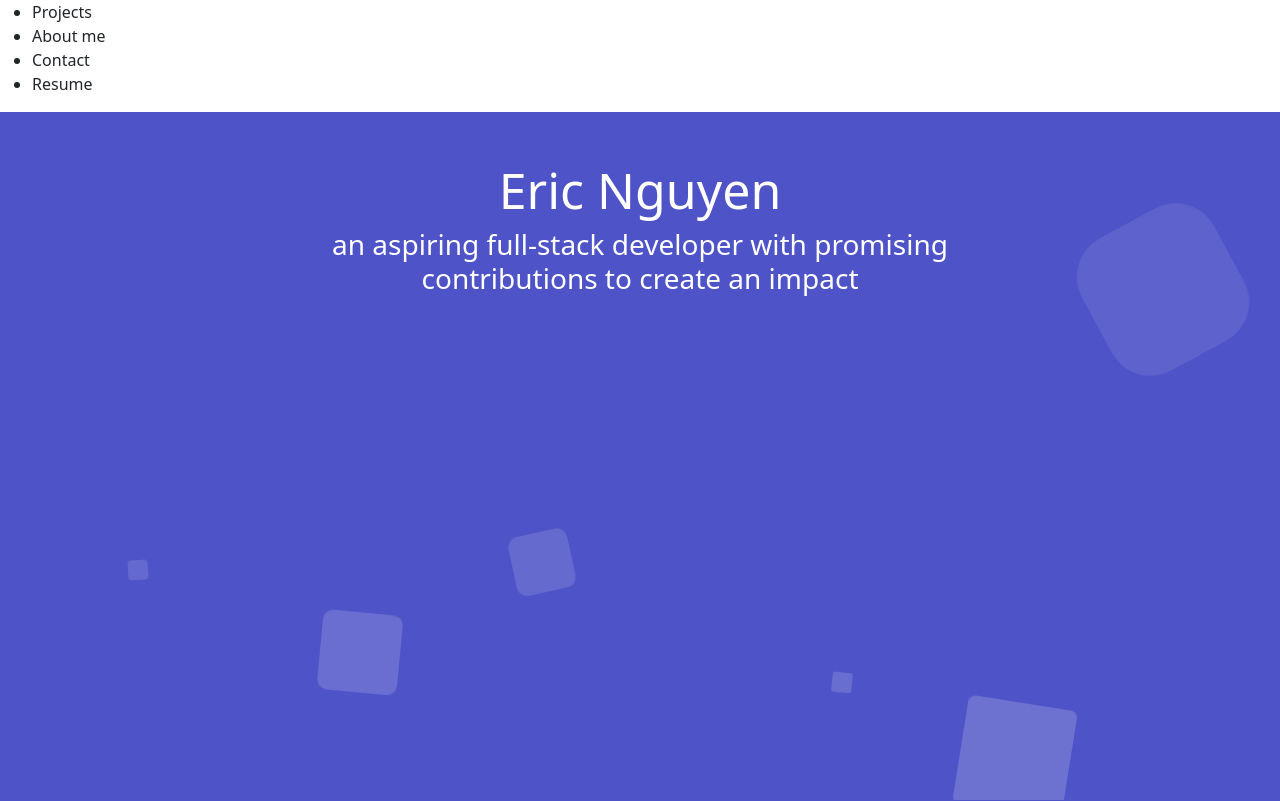
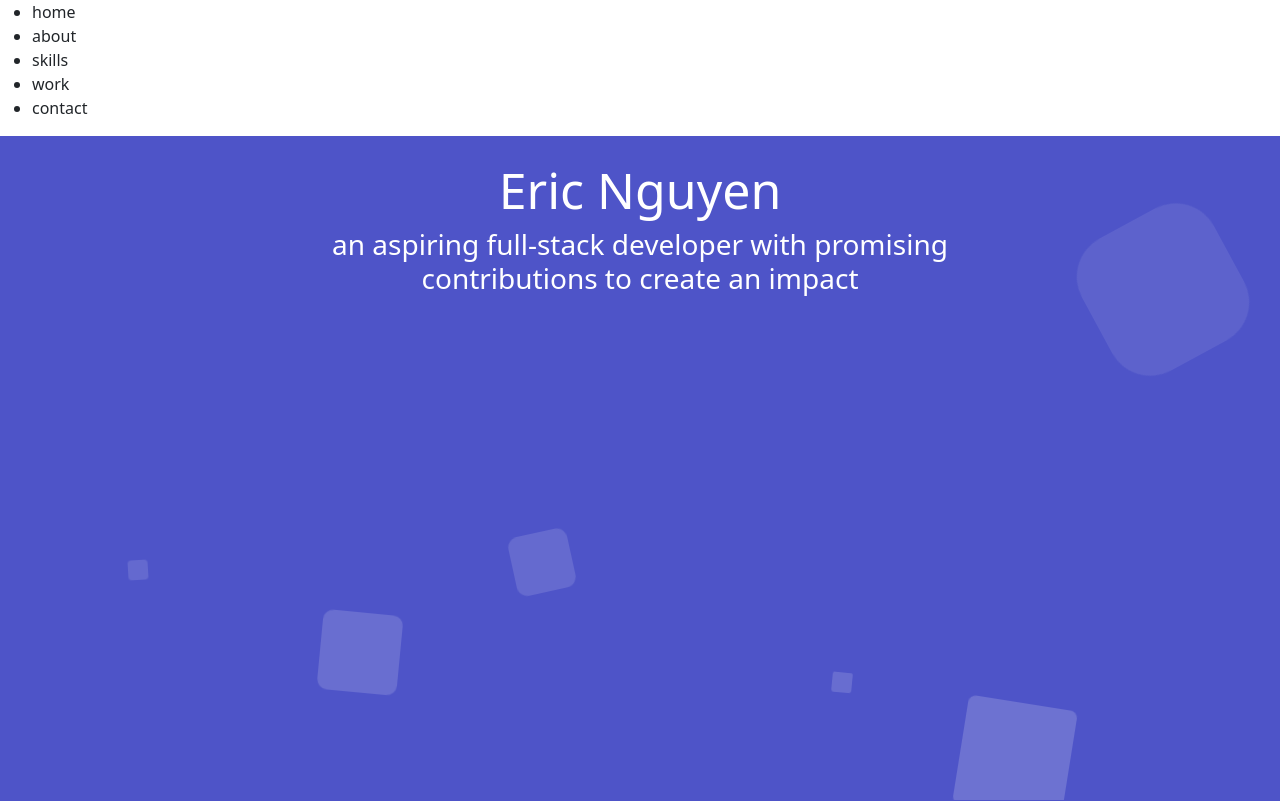
Before and after one commit to ericcnguyen04/Post-Portfolio, a React (Create React App) app: page / in a window 1280 px wide. Shown: the top 801 px of the page. Built offline with nearby package versions, Linux system fonts and the light colour scheme.

Commit message:
road block?

```diff
--- a/src/components/pages/Navbar.jsx
+++ b/src/components/pages/Navbar.jsx
@@ -7,8 +7,38 @@ import '../../css/NavStyle.css'
 export default function Navbar() {
   return (
     <div>
-      <ul>
-          <li href="/projects">
+      <ul className='hidden sm:flex text-color'>
+                <li className='hover:underline underline-offset-4'>
+                    <Link to="home" smooth={true} duration={500}>
+                        home
+                    </Link>
+                </li>
+                <li className='hover:underline underline-offset-4'>
+                    <Link to="about" smooth={true} duration={500}>
+                        about
+                    </Link>
+                </li>
+                <li className='hover:underline underline-offset-4'>
+                    <Link to="skills" smooth={true} duration={500}>
+                        skills
+                    </Link>
+                </li>
+                <li className='hover:underline underline-offset-4'>
+                    <Link to="work" smooth={true} duration={500}>
+                        work
+                    </Link>
+                </li>
+                <li className='hover:underline underline-offset-4'>
+                    <Link to="contact" smooth={true} duration={500}>
+                        contact
+                    </Link>
+                </li>
+            </ul>
+    </div>
+  )
+}
+{/* <ul>
+          <li className='hover:underline underline-offset-4'>
             <Link to='Projects' smooth={true} duration={500}>
               Projects
             </Link>
@@ -16,7 +46,4 @@ export default function Navbar() {
           <li href="/about">About me</li>
           <li href="/contact">Contact</li>
           <li href="/resume">Resume</li>
-      </ul>
-    </div>
-  )
-}
+      </ul> */}
--- a/src/components/pages/Projects.jsx
+++ b/src/components/pages/Projects.jsx
@@ -4,7 +4,7 @@ import ProjectCards from './ProjectCards'
 export default function Projects() {
     return(
         <div className='background'>
-            <div>
+            <div name='Project'>
             <div className='project '>
                 <ProjectCards
                     deploy={'https://ericcnguyen04.github.io/BirdTime/'}
```
